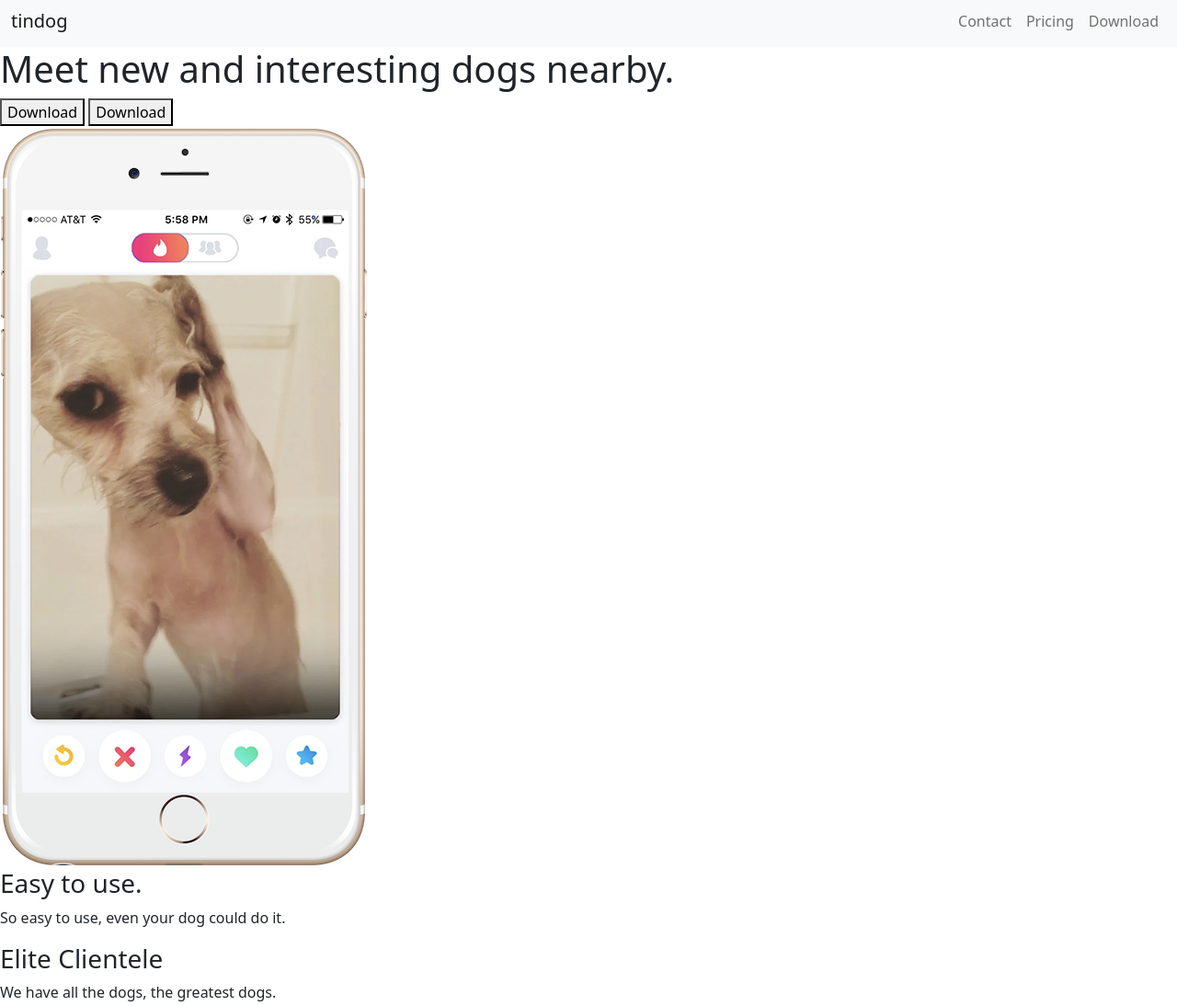
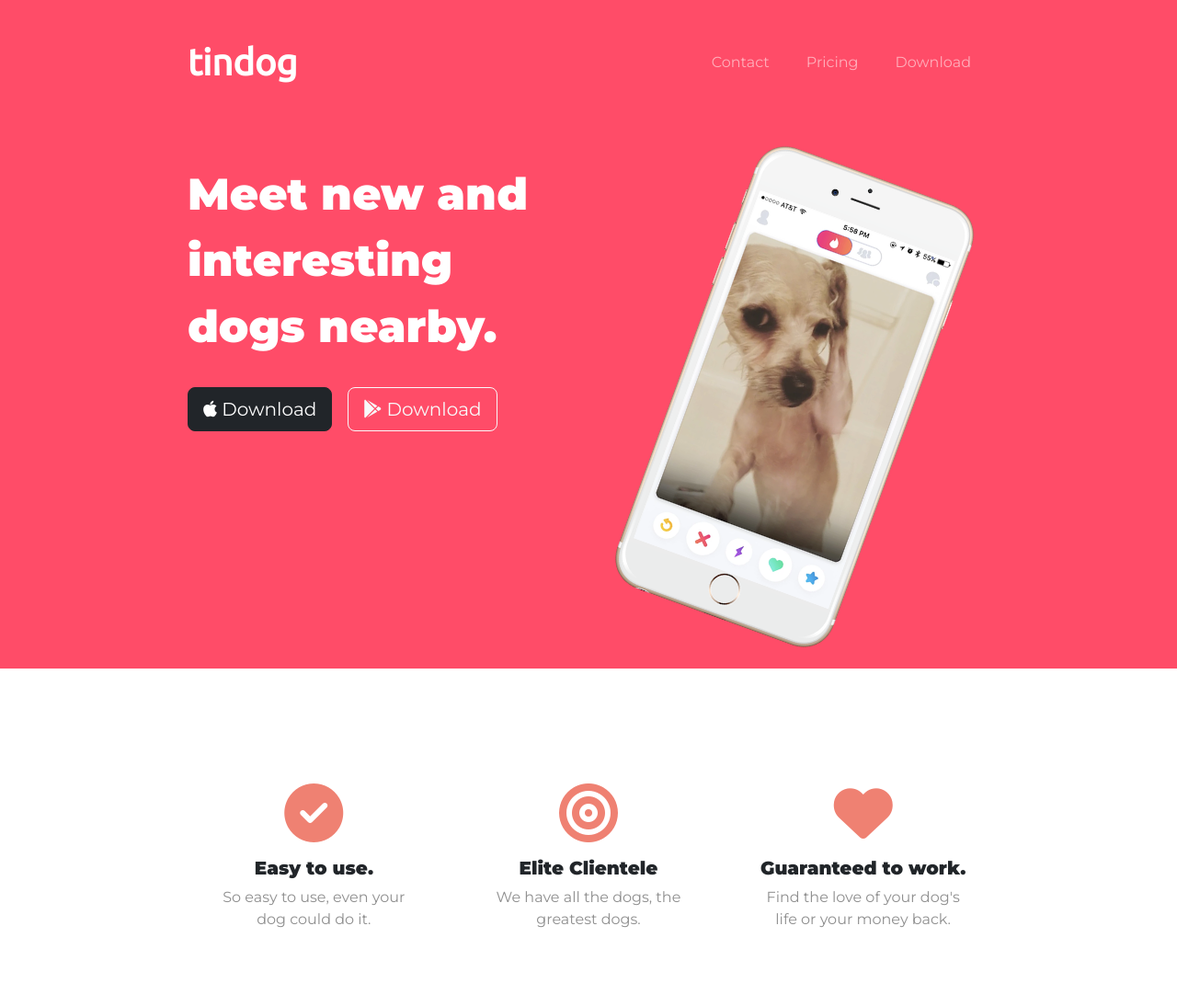
Before and after one commit to chendweb/bootstrap-tindog-website, a plain HTML site: page index.html in a window 1280 px wide. Shown: the part 5-1099 px from the top of the page at 92% size. Drawn offline with nearby package versions, Linux system fonts and the light colour scheme.

Commit message:
completed title & features part

```diff
--- a/css/styles.css
+++ b/css/styles.css
@@ -0,0 +1,86 @@
+body {
+    font-family: 'Montserrat', sans-serif;
+}
+
+h1 {
+    font-size: 3rem;
+    font-weight: 900;
+    line-height: 1.5;
+}
+
+h3 {
+    font-size: 1.25rem;
+    font-family: 'Montserrat', sans-serif;
+    font-weight: 900;
+}
+
+p {
+    color: #8f8f8f;
+}
+
+/* title */
+
+#title {
+    background-color: #ff4c68;
+    color: #fff;
+    padding: 3% 15%;
+}
+
+/* nav bar */
+
+.navbar {
+    padding: 0 0 4.5rem;
+}
+
+.navbar-brand {
+    font-family: 'Ubuntu', sans-serif;
+    font-size: 2.5rem;
+    font-weight: bold;
+}
+
+.nav-item {
+    padding: 0 12px;
+}
+
+.nav-link {
+    font-size: 1rem;
+    font-weight: 400;
+}
+
+/* download buttons */
+
+.download-button {
+    margin: 5% 3% 5% 0;
+}
+
+/* phone image */
+
+.phone-image {
+    width: 60%;
+    transform: rotate(20deg);
+    margin-left: 20%;
+}
+
+/* features */
+
+#features {
+    padding: 7% 15%;
+}
+
+.icon {
+    color: #ef8172;
+    margin-bottom: 1rem;
+}
+
+.icon:hover {
+    color: #ff4c68;
+}
+
+#features .container-fluid {
+    margin: 0;
+    padding: 0;
+}
+
+.feature-box {
+    padding: 35px;
+}
--- a/index.html
+++ b/index.html
@@ -5,18 +5,32 @@
   <meta charset="utf-8">
   <meta name="viewport" content="width=device-width, initial-scale=1">
   <title>TinDog</title>
+
+  <!-- google fonts-->
+  <link rel="preconnect" href="https://fonts.googleapis.com">
+  <link rel="preconnect" href="https://fonts.gstatic.com" crossorigin>
+  <link href="https://fonts.googleapis.com/css2?family=Montserrat:wght@100;400;900&family=Ubuntu&display=swap" rel="stylesheet">
+
+  <!-- css stylesheets-->
   <link href="https://cdn.jsdelivr.net/npm/bootstrap@5.2.0/dist/css/bootstrap.min.css" rel="stylesheet" integrity="sha384-gH2yIJqKdNHPEq0n4Mqa/HGKIhSkIHeL5AyhkYV8i59U5AR6csBvApHHNl/vI1Bx" crossorigin="anonymous">
   <link rel="stylesheet" href="css/styles.css">
+
+  <!-- bootstrap scripts-->
+  <script src="https://cdn.jsdelivr.net/npm/bootstrap@5.2.0/dist/js/bootstrap.bundle.min.js" integrity="sha384-A3rJD856KowSb7dwlZdYEkO39Gagi7vIsF0jrRAoQmDKKtQBHUuLZ9AsSv4jD4Xa" crossorigin="anonymous"></script>
+
+  <!-- font awesome-->
+  <script src="https://kit.fontawesome.com/fa93fec852.js" crossorigin="anonymous"></script>
 </head>
 
 <body>
 
   <section id="title">
 
+    <div class="container-fluid">
+
     <!-- Nav Bar -->
 
-    <nav class="navbar navbar-expand-lg bg-light">
-      <div class="container-fluid">
+    <nav class="navbar navbar-expand-lg navbar-dark">
         <a class="navbar-brand" href="">tindog</a>
         <button class="navbar-toggler" type="button" data-bs-toggle="collapse" data-bs-target="#navbarNav" aria-controls="navbarNav" aria-expanded="false" aria-label="Toggle navigation">
             <span class="navbar-toggler-icon"></span>
@@ -34,18 +48,21 @@
             </li>
           </ul>
         </div>
-      </div>
     </nav>
 
     <!-- Title -->
 
-    <div>
+      <div class="row">
+        <div class="col-lg-6">
           <h1>Meet new and interesting dogs nearby.</h1>
-      <button type="button">Download</button>
-      <button type="button">Download</button>
+          <button type="button" class="btn btn-dark btn-lg download-button"><i class="fa-brands fa-apple"></i> Download</button>
+          <button type="button" class="btn btn-outline-light btn-lg download-button"><i class="fa-brands fa-google-play"></i> Download</button>
         </div>
-    <div>
-      <img src="images/iphone6.png" alt="iphone-mockup">
+        <div class="col-lg-6">
+          <img src="images/iphone6.png" alt="iphone-mockup" class="phone-image">
+        </div>
+      </div>
+
   </div>
 
   </section>
@@ -55,15 +72,27 @@
 
   <section id="features">
 
+  <div class="row text-center container-fluid">
+
+    <div class="col-lg-4 feature-box">
+      <i class="icon fa-solid fa-circle-check fa-4x"></i>
       <h3>Easy to use.</h3>
       <p>So easy to use, even your dog could do it.</p>
+    </div>
 
+    <div class="col-lg-4 feature-box">
+      <i class="icon fa-solid fa-bullseye fa-4x"></i>
       <h3>Elite Clientele</h3>
       <p>We have all the dogs, the greatest dogs.</p>
+    </div>
 
+    <div class="col-lg-4 feature-box">
+      <i class="icon fa-solid fa-heart fa-4x"></i>
       <h3>Guaranteed to work.</h3>
       <p>Find the love of your dog's life or your money back.</p>
+    </div>
 
+  </div>
   </section>
 
 
@@ -148,7 +177,7 @@
   </footer>
 
 
-  <script src="https://cdn.jsdelivr.net/npm/bootstrap@5.2.0/dist/js/bootstrap.bundle.min.js" integrity="sha384-A3rJD856KowSb7dwlZdYEkO39Gagi7vIsF0jrRAoQmDKKtQBHUuLZ9AsSv4jD4Xa" crossorigin="anonymous"></script>
+
 
 </body>
 
```
Also changed, not shown: 1 other file. Lines whose indentation alone changed are shown as unchanged.
